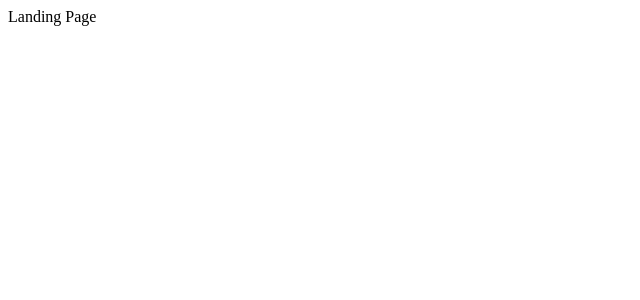
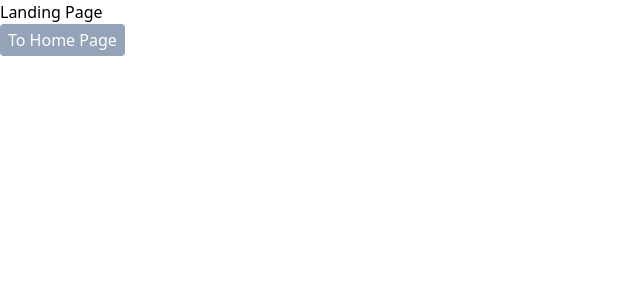
Before and after one commit to FriceIce/movie-project, a Next.js app in the folder client/: page / in a window 1280 px wide. Shown: the top 300 px of the page, without its empty margins (0-640 px from the left). Built offline with nearby package versions, Linux system fonts and the light colour scheme.

Commit message:
Implemented middleware that checks for a token and redirects the user to a page they have access to.

```diff
--- /dev/null
+++ b/client/src/app/api/set-cookie/route.ts
@@ -0,0 +1,26 @@
+import { NextResponse } from 'next/server';
+
+/**
+ * This route stores the auth token in cookies.
+ *
+ * @param {Request} req
+ * @returns {NextResponse}
+ */
+export async function POST(req: Request) {
+    const body: { token: string } = await req.json();
+    const token = body.token;
+
+    const response = NextResponse.json({
+        success: true,
+    });
+
+    response.cookies.set('auth_token', token, {
+        httpOnly: true,
+        secure: process.env.NODE_ENV === 'production',
+        sameSite: 'lax',
+        path: '/',
+        maxAge: 60 * 60 * 24, // 1 day
+    });
+
+    return response;
+}
--- a/client/src/app/layout.tsx
+++ b/client/src/app/layout.tsx
@@ -1,5 +1,4 @@
-import type { Metadata } from 'next';
-import localFont from 'next/font/local';
+import './globals.css';
 
 export default function RootLayout({
     children,
--- a/client/src/app/page.tsx
+++ b/client/src/app/page.tsx
@@ -1,3 +1,10 @@
+import Button from '@/components/Button';
+
 export default function Landing() {
-    return <div>Landing Page</div>;
+    return (
+        <>
+            <div>Landing Page</div>
+            <Button />
+        </>
+    );
 }
--- /dev/null
+++ b/client/src/components/Button.tsx
@@ -0,0 +1,40 @@
+'use client';
+
+import React from 'react';
+import { useRouter } from 'next/navigation';
+
+const Button = () => {
+    const router = useRouter();
+
+    async function handleClick() {
+        const response = await fetch('http://localhost:3001/api/guestLogin', {
+            method: 'POST',
+            headers: {
+                'Content-Type': 'application/json',
+            },
+        });
+
+        const data: { message: string; token: string } = await response.json();
+
+        await fetch('/api/set-cookie', {
+            method: 'POST',
+            headers: {
+                'Content-Type': 'application/json',
+            },
+            body: JSON.stringify({ token: data.token }),
+        });
+        router.push('/home');
+    }
+
+    return (
+        <button
+            type="button"
+            onClick={handleClick}
+            className="px-2 py-1 rounded bg-slate-400 text-white cursor-pointer "
+        >
+            To Home Page
+        </button>
+    );
+};
+
+export default Button;
```
Also changed, not shown: client/src/middleware.ts (added, +20 -0 lines), client/tailwind.config.ts (+6 -6 lines).
